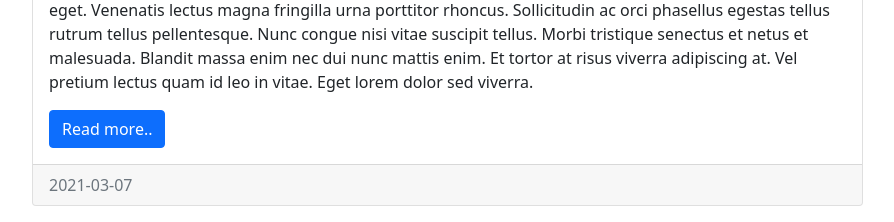
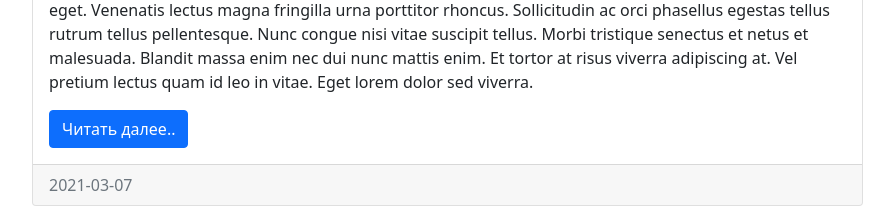
Before and after one commit to SophiaTregubova98/cleardjangoproject, a Django app: page /news/category/1/ in a window 1280 px wide. Shown: the part 680-902 px from the top of the page, without its empty margins (335-1229 px from the left). Run offline with Django 3.2, Linux system fonts and the light colour scheme; data comes from the database, SQL or seed files in the repository.

Commit message:
Reformat code Translate 'Read more...' button in category.html template

```diff
--- a/DjangoProject/news/templates/news/category.html
+++ b/DjangoProject/news/templates/news/category.html
@@ -29,7 +29,7 @@
             <div class="media-body">
                 <h5 class="card-title">{{ new.title }}</h5>
                 <p class="card-text">{{ new.content }}</p>
-                    <a href="#" class="btn btn-primary">Read more..</a>
+                <a href="#" class="btn btn-primary">Читать далее..</a>
             </div>
         </div>
     </div>
```
Also changed, not shown: DjangoProject/news/templates/news/index.html (+1 -8 lines). Lines whose indentation alone changed are shown as unchanged.
